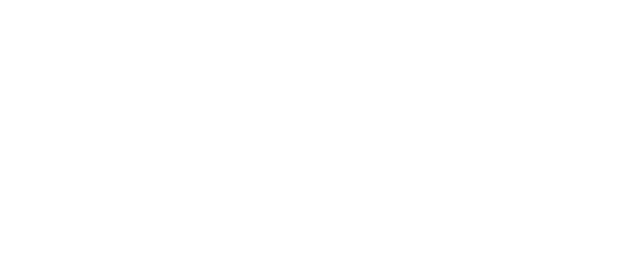
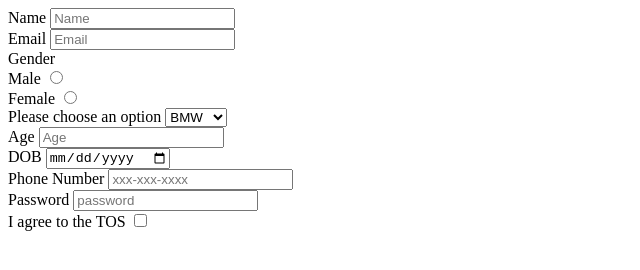
Before and after one commit to acciojob/signup-form-car-ravikshetri, a website: page main.html in a window 1280 px wide. Shown: the whole page, without its empty margins (0-640 px from the left). Drawn offline with Linux system fonts and the light colour scheme.

Commit message:
created a submission

```diff
--- a/main.html
+++ b/main.html
@@ -10,7 +10,41 @@
 	<!-- the entire body must be written by student -->
     <script type="text/javascript" src="./script.js">
 </script>
-
+<form method="post">
+      <label for="name">Name</label>
+      <input type="text" id="name" required placeholder="Name">
+      <br>
+      <label for="email">Email</label>
+      <input type="email" id="email" required placeholder="Email">
+      <br>
+      Gender  <br>
+      <label for="gender_m">Male</label>
+      <input type="radio" id="gender_m" required name="gender"> <br>
+      <label for="gender_f">Female</label>
+      <input type="radio" id="gender_f" required name="gender">
+      <br>
+      <label for="car">Please choose an option</label>
+      <select name="" id="cars" required>
+        <option>BMW</option>
+        <option>Audi</option>
+        <option>Toyota</option>
+      </select>
+      <br>
+      <label for="age">Age</label>
+      <input type="number" id="age" required placeholder="Age">
+      <br>
+      <label for="dob">DOB</label>
+      <input type="date" id="dob" required>
+      <br>
+      <label for="tel">Phone Number</label>
+      <input type="number" id="tel" placeholder="xxx-xxx-xxxx">
+      <br>
+      <label for="password">Password</label>
+      <input type="password" id="password" required placeholder="password">
+      <br>
+      <label for="checkbox">I agree to the TOS</label>
+      <input type="checkbox" id="tos" required>
+    </form>
 </body>
 
 </html>
```
